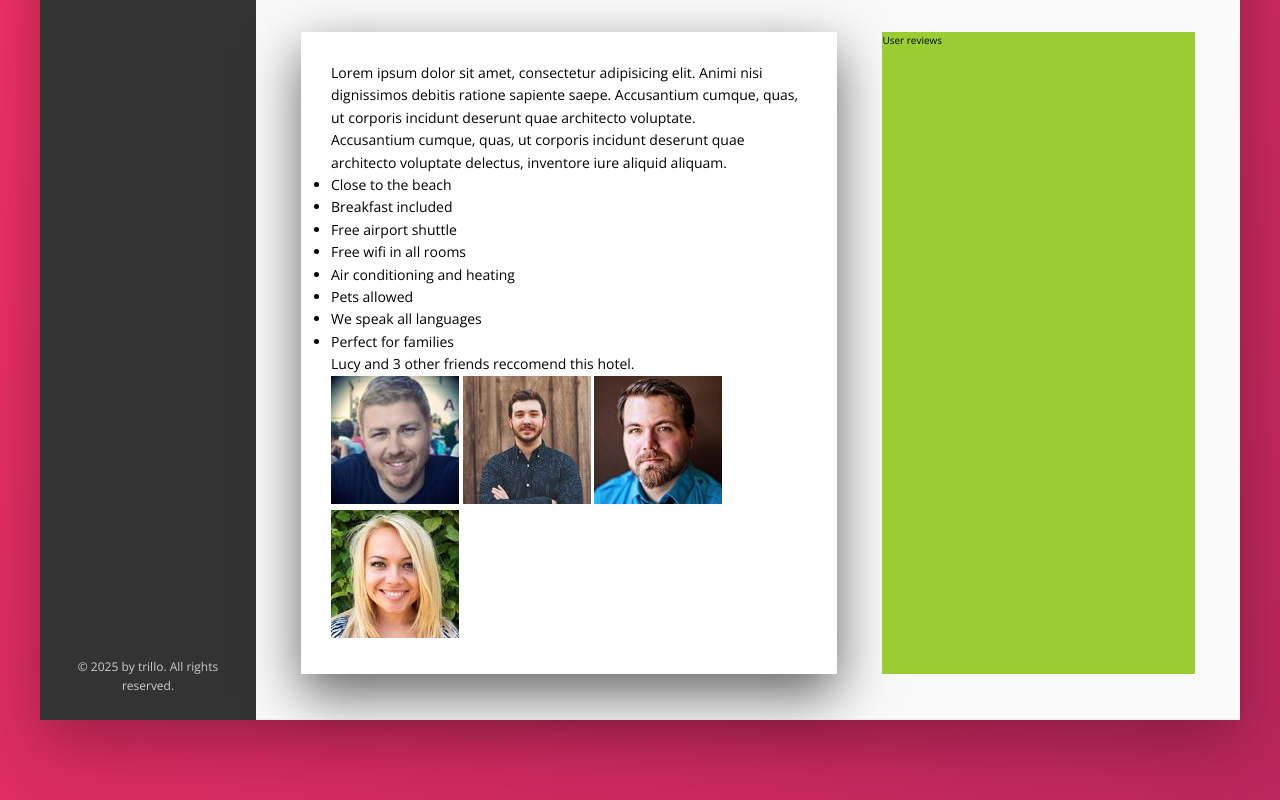
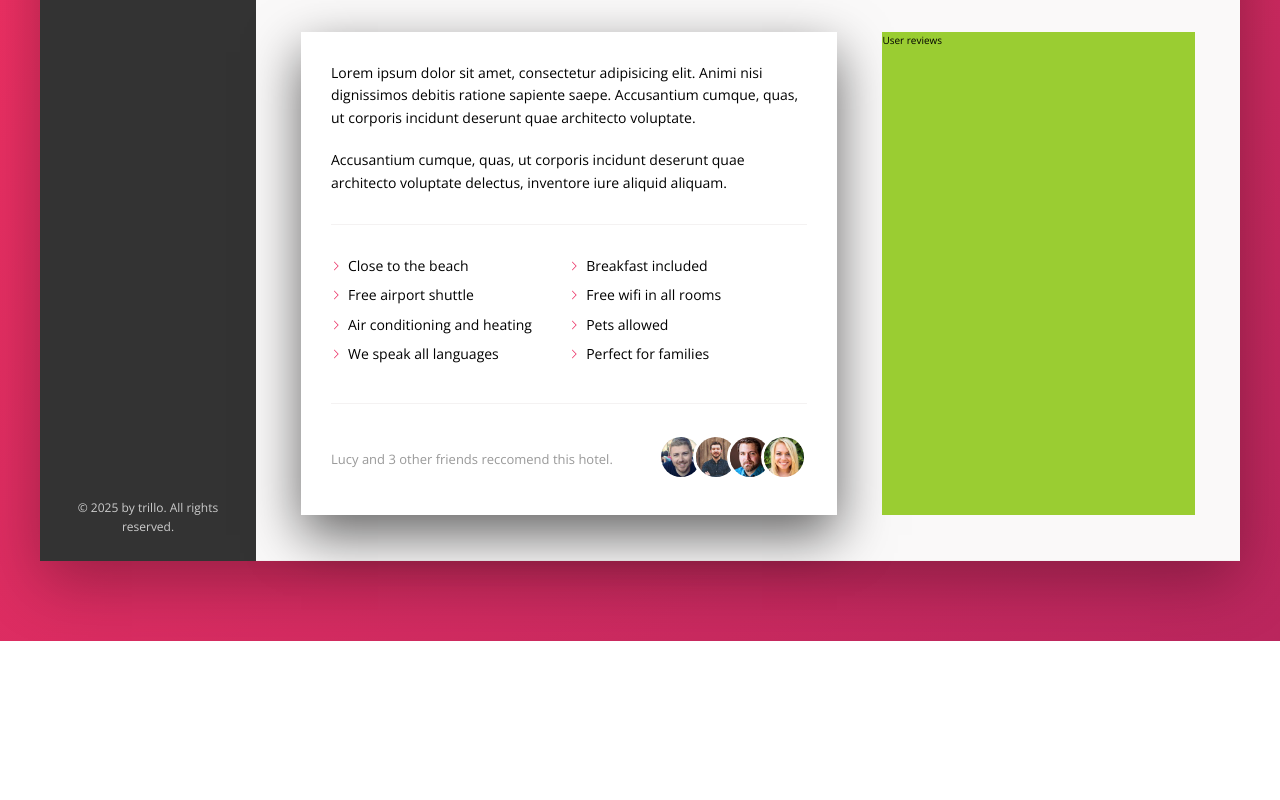
Before and after one commit to gilberto-espinoso/trillo_project, a website: page index.html in a window 1280 px wide. Shown: the part 615-1415 px from the top of the page. After the commit the page ends 1256 px from the top, so only its background shows below. Drawn offline with nearby package versions, Linux system fonts and the light colour scheme.

Commit message:
feat: Building the Description Section - Part 2

```diff
--- a/sass/_component.scss
+++ b/sass/_component.scss
@@ -297,3 +297,76 @@
     box-shadow: none;
   }
 }
+
+///////////////////////////////
+/// PARAGRAPH
+.paragraph:not(:last-of-type) {
+  margin-bottom: 2rem;
+}
+
+///////////////////////////////
+/// LIST
+.list {
+  list-style: none;
+  margin: 3rem 0;
+  padding: 3rem 0;
+  border-top: var(--line);
+  border-bottom: var(--line);
+
+  display: flex;
+  flex-wrap: wrap;
+
+  &__item {
+    flex: 0 0 50%;
+    margin-bottom: 0.7rem;
+  }
+
+  &__item::before {
+    content: "";
+    display: inline-block;
+    height: 1rem;
+    width: 1rem;
+    margin-right: 0.7rem;
+
+    // Older browsers
+    // background-image: url(../img/chevron-thin-right.svg);
+    // background-size: cover;
+
+    //Newer browsers - masks
+    background-color: var(--color-primary);
+
+    -webkit-mask-image: url(../img/chevron-thin-right.svg);
+    -webkit-mask-size: cover;
+    mask-image: url(../img/chevron-thin-right.svg);
+    mask-size: cover;
+  }
+}
+
+///////////////////////////////
+/// RECOMMEND
+.recommend {
+  font-size: 1.3rem;
+  color: var(--color-grey-dark-3);
+
+  display: flex;
+  align-items: center;
+
+  &__count {
+    margin-right: auto;
+  }
+
+  &__friends {
+  }
+
+  &__photo {
+    box-sizing: content-box;
+    height: 4rem;
+    width: 4rem;
+    border-radius: 50%;
+    border: 3px solid var(--color-white);
+
+    &:not(:last-child) {
+      margin-right: -1.5rem;
+    }
+  }
+}
```
Also changed, not shown: css/style.css.
